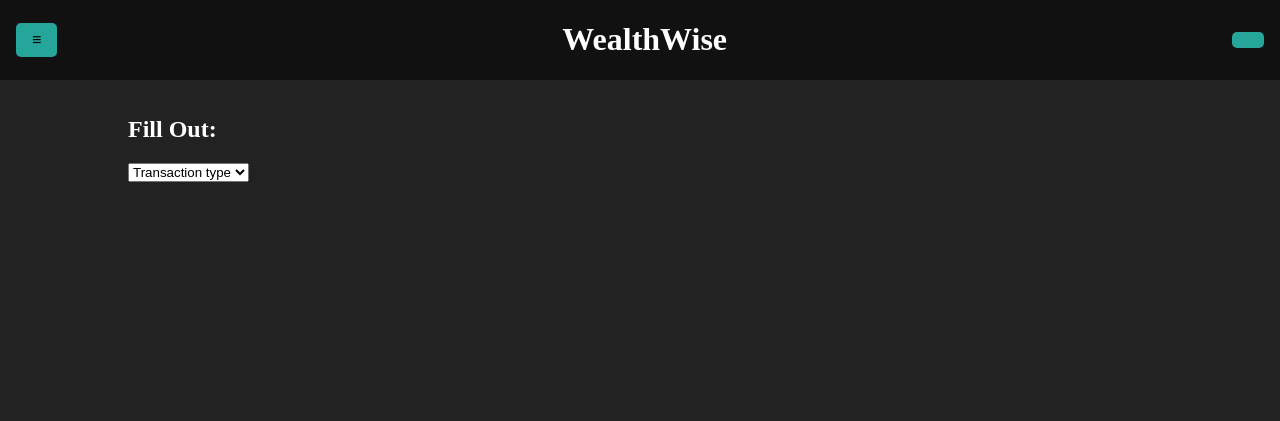
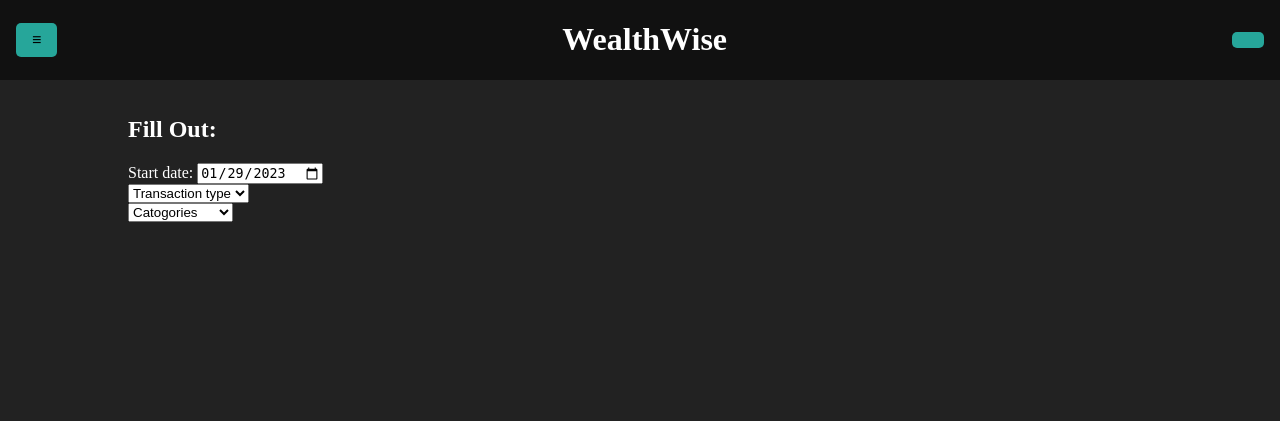
Before and after one commit to ArjunKumar177/WealthWise, a Flask app: template templates/profile.html in a window 1280 px wide. Shown: the top 421 px of the page. Run offline with Flask 2, Linux system fonts and the light colour scheme; the template is opened without the code that fills it, so the values that code supplies are empty; style sheets or scripts are compiled from the project's sources.

Commit message:
profile.html updates

```diff
--- a/server.py
+++ b/server.py
@@ -35,8 +35,9 @@ oauth.register(
 cluster = "mongodb+srv://SAA:1234@cluster0.vvmlbuq.mongodb.net/test?retryWrites=true&w=majority"
 client = MongoClient(cluster)
 db = client.wealthwise
+dbUser = client['db-name']
 transactions = db.transactions
-users = db.users
+users = dbUser.users
 
 
 # Controllers API
--- a/templates/profile.html
+++ b/templates/profile.html
@@ -7,17 +7,34 @@
 {% block body %}
 <h2>Fill Out:</h2>
 <div class="row">
+    <div class="date">
+        <label for="start">Start date:</label>
+        <input class='datePick' id='datePicker' type="date" id="start" name="trip-start">
+       <script>
+        document.getElementById('datePicker').valueAsDate = new Date();
+        </script>
+    </div>
     <div class="dropdown">
         <!-- <button class="dropbtn">transaction type</button>
         <div class="dropdown-content">
             <a href="#">Spending</a>
             <a href="#">Earning</a>
           </div> -->
+
           <select class="dropbtn" name="transaction_type" id="transaction_type">
                 <option value="Select Transaction type">Transaction type</option>
                 <option value="Spending">Spending</option>
                 <option value="Earning">Earning</option>
           </select>
     </div>
+    <div class="dropdown">
+        <select class="dropbtn" name="transaction_type" id="transaction_type">
+            <option value="Catogories">Catogories</option>
+            <option value="Food">Food</option>
+            <option value="Investing">Investing</option>
+            <option value="Entertainment">Entertainment</option>
+      </select>
+    </div>
+
 </div>
 {% endblock %}
```
